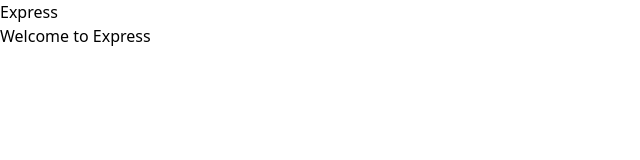
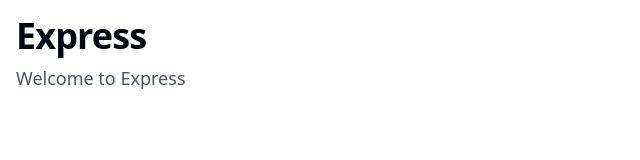
Before and after one commit to joaquinvaldezzz/back-end-exercise, a website: page public/index.html in a window 1280 px wide. Shown: the whole page, without its empty margins (0-640 px from the left). Drawn offline with Linux system fonts and the light colour scheme.

Commit message:
feat: design landing page a bit

```diff
--- a/public/index.html
+++ b/public/index.html
@@ -6,8 +6,11 @@
     <title>Express</title>
     <link rel="stylesheet" href="/stylesheets/styles.css" />
   </head>
+
   <body class="min-w-80 antialiased">
-    <h1>Express</h1>
-    <p>Welcome to Express</p>
+    <div class="container mx-auto px-4 pt-4">
+      <h1 class="text-4xl font-semibold tracking-tight text-gray-950">Express</h1>
+      <p class="mt-2 text-lg text-gray-600">Welcome to Express</p>
+    </div>
   </body>
 </html>
```
Also changed, not shown: public/stylesheets/styles.css.
